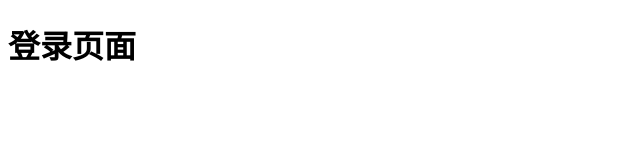
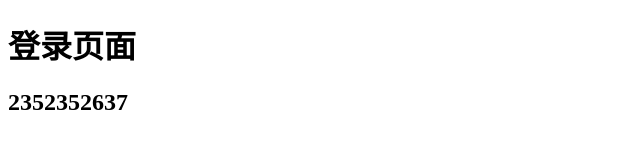
Before and after one commit to CHHwn/project01, a plain HTML site: page index.html in a window 1280 px wide. Shown: the whole page, without its empty margins (0-640 px from the left). Drawn offline with Linux system fonts and the light colour scheme.

Commit message:
修改了master分支的index.html

```diff
--- a/index.html
+++ b/index.html
@@ -10,6 +10,7 @@
 
 <body>
     <h1>登录页面</h1>
+    <h2>2352352637</h2>
 </body>
 
 </html>
```
